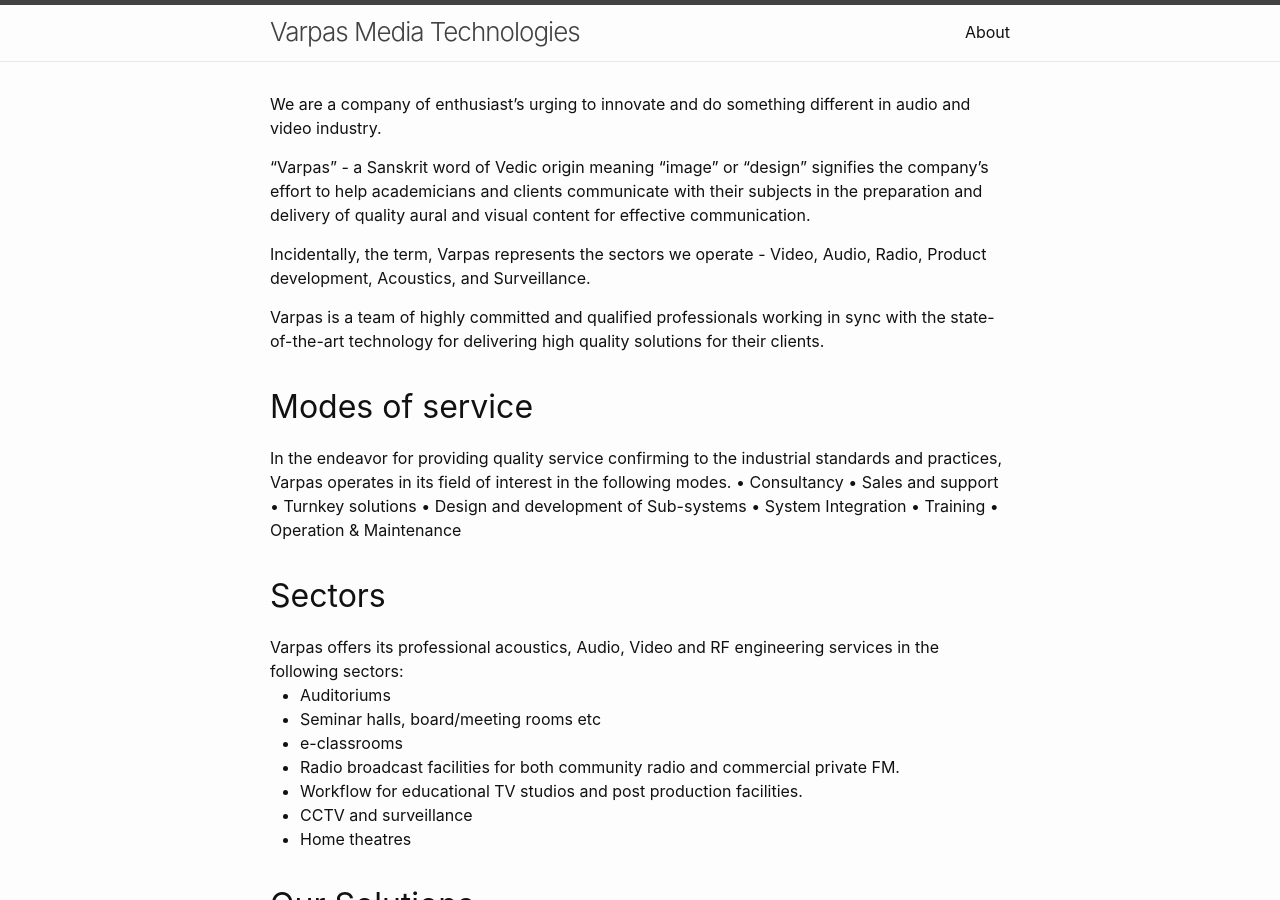
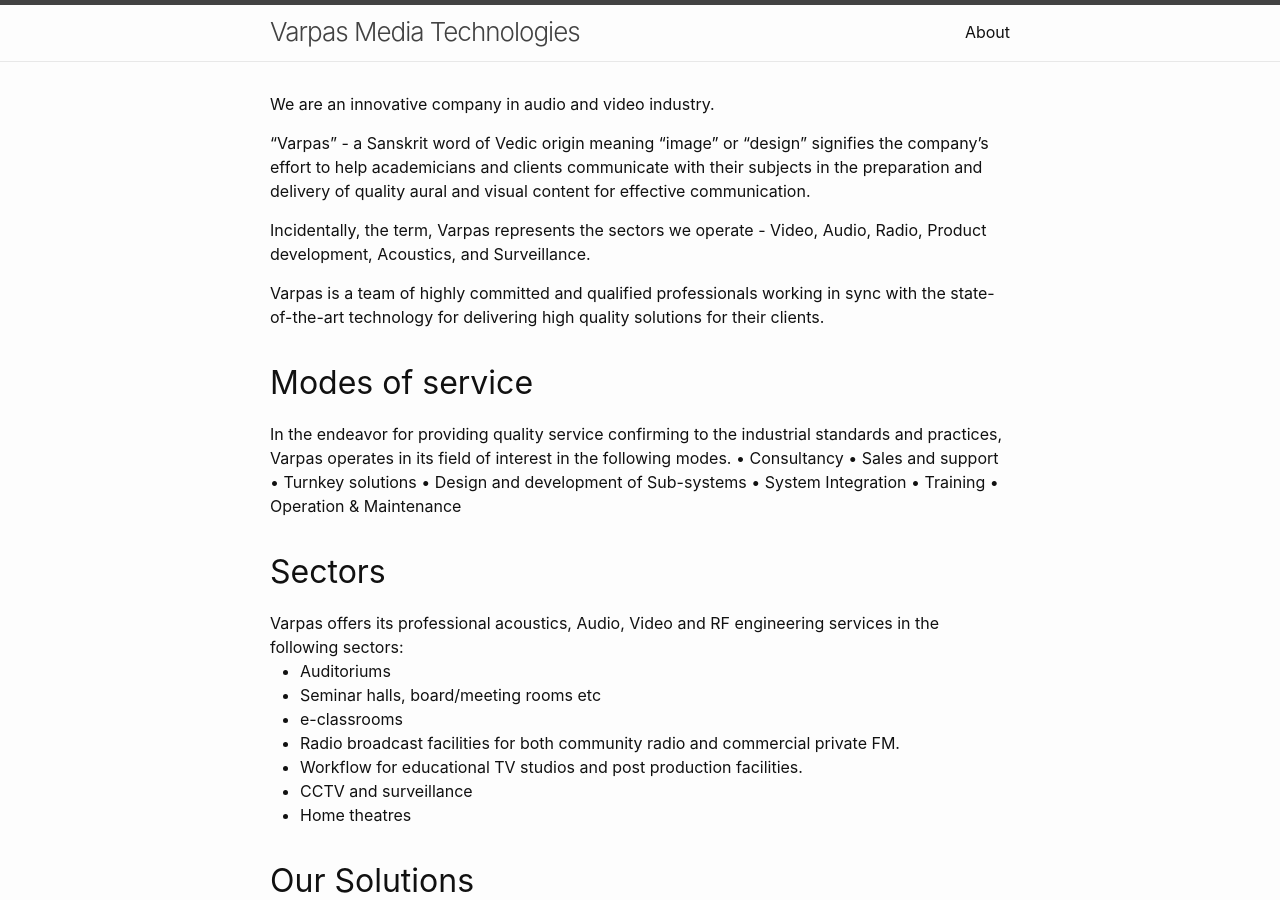
Before and after one commit to VarpasMedia/VarpasMedia.github.io, a Jekyll site: the page built from index.md, in a window 1280 px wide and 900 px high. Built offline with Jekyll 4.4.1, drawn with Linux system fonts in a browser that asks for light colours.

Commit message:
changed first line

```diff
--- a/_layouts/home.html
+++ b/_layouts/home.html
@@ -8,7 +8,7 @@ layout: default
   {%- endif -%}
 
   <div class="post-content e-content">
-    <p>We are a company of enthusiast’s urging to innovate and do something different in audio and video industry.</p>
+    <p>We are an innovative company in audio and video industry.</p>
 
   <p>“Varpas” - a Sanskrit word of Vedic origin meaning “image”  or “design” signifies the company’s effort to
     help academicians and clients communicate with their subjects in the preparation and delivery of quality
```
